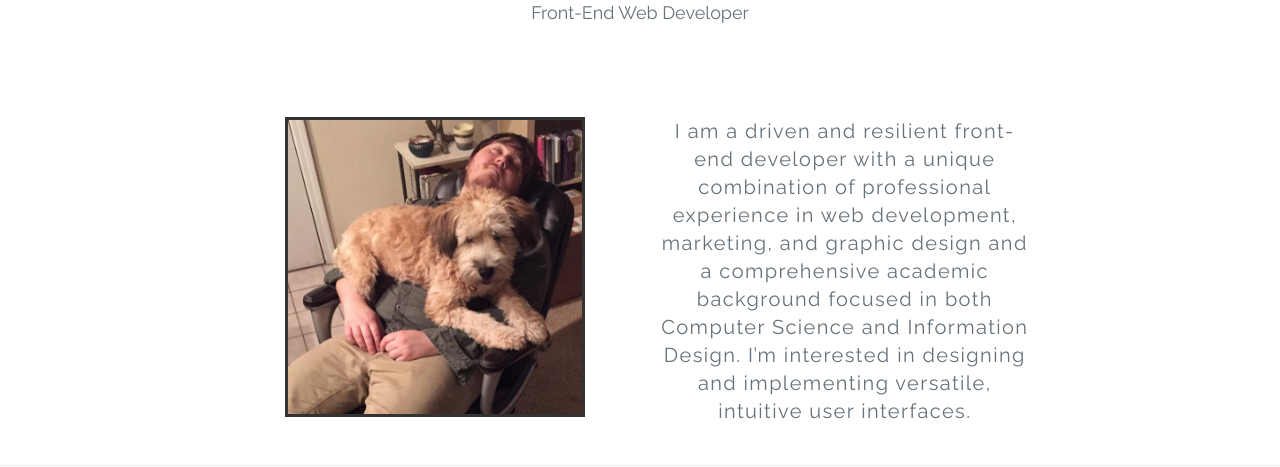
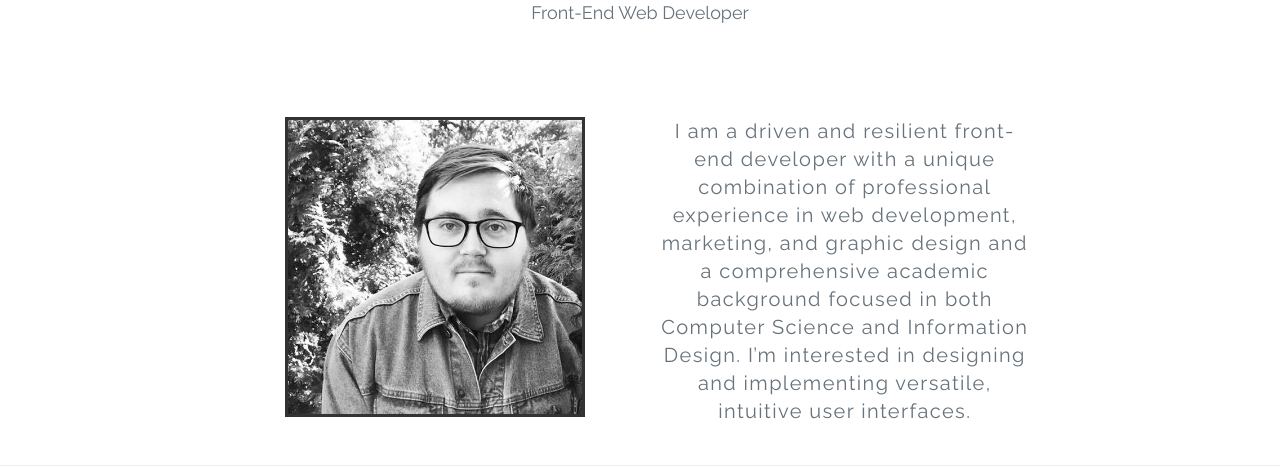
Before and after one commit to DylanNeil/Portfolio, a plain HTML site: page index.html in a window 1280 px wide. Shown: the part 142-609 px from the top of the page. Drawn offline with nearby package versions, Linux system fonts and the light colour scheme.

Commit message:
Update index.html

```diff
--- a/index.html
+++ b/index.html
@@ -87,7 +87,7 @@ content="width=device-width; initial-scale=1.0" />
  <div class="bio animated fadeInUp">
     <div class="hidden-xs hidden-sm hidden-md col-lg-2"></div>
     <div class="col-cxs-12 col-sm-12 col-md-6 col-lg-4">
-      <img class="img img-responsive center-block animated fadeIn" width="300" height="182.269736842" src="Dylan and Peggy on Chair.jpg"/>
+      <img class="img img-responsive center-block animated fadeIn" width="300" height="182.269736842" src="Dylan Profile Picture.jpg"/>
     </div>
 
     <div class="col-xs-12 col-sm-12 col-md-6 col-lg-4">
```
